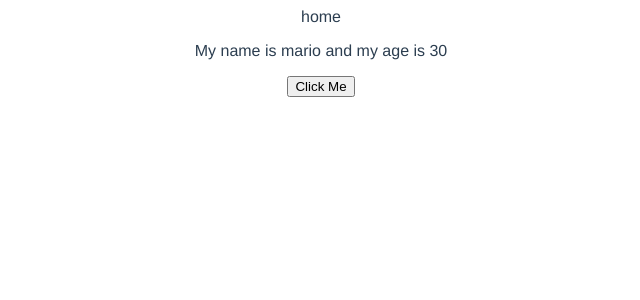
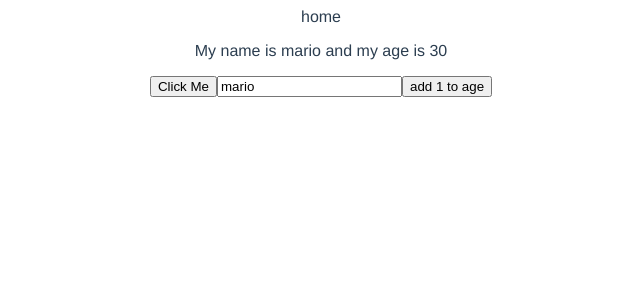
Before and after one commit to MirajHoque/dojo-blog, a Vue app: page / in a window 1280 px wide. Shown: the top 300 px of the page, without its empty margins (319-959 px from the left). Built offline with nearby package versions, Linux system fonts and the light colour scheme.

Commit message:
using refs for reactivity

```diff
--- a/src/views/Home.vue
+++ b/src/views/Home.vue
@@ -1,8 +1,10 @@
 <template>
   <div class="home">
     home
-    <p ref="p">My name is {{ name }} and my age is {{ age }}</p>
+    <p >My name is {{ name }} and my age is {{ age }}</p>
     <button @click="handleClick">Click Me</button>
+    <input type="text" v-model="name">
+    <button v-on:click="age++">add 1 to age</button>
   </div>
 </template>
 
@@ -12,25 +14,22 @@
 export default {
   name: 'Home',
   setup() {
-    console.log(this)
 
-    const p= ref('hello');
-    console.log(p);
+    //const p= ref('hello');
 
-    let name = 'mario';
-    let age = 30;
+    let name = ref('mario');
+    let age = ref(30);
 
      const handleClick= ()=> {
-      console.log(p, p.value);
-      p.value.classList.add("test");
-      p.value.textContent = 'Hello, ninjas'
+       name.value = 'luigi';
+       age.value = 35;
     }
 
     //return { name: name, age: age};
     //if name of key and name of the variable assigning that  are same we shorthand this
     //return { name, age}
 
-    return{ name, age, handleClick,p}
+    return{ name, age, handleClick,}
 
 
   },
```
